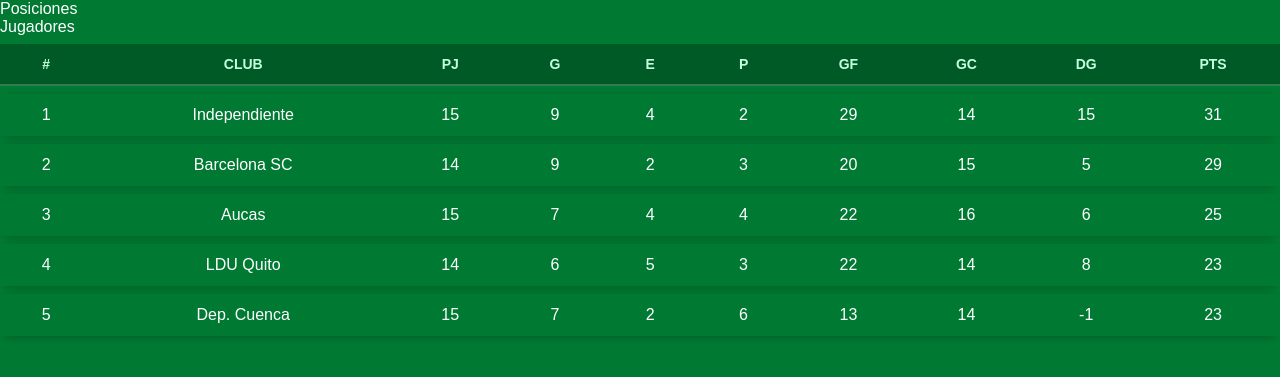
After one commit to Argoti777/Proyectos, a Django app: page /Estadisticas_campeonato/ in a window 1280 px wide. The commit adds this page. Shown: the top 377 px of the page. Run offline with Django 5.2, Linux system fonts and the light colour scheme.

Commit message:
avances_alexis_cambio de css en uno solo

```diff
--- a/principal/static/principal/style.css
+++ b/principal/static/principal/style.css
@@ -1,16 +1,19 @@
+/* ==== BASE PRINCIPAL ==== */
 body {
-    background-color: #007A33;
-    font-family: 'Teko' , sans-serif;
-    color: #ffffff;
-
+  background-color: #007A33;
+  font-family: 'Teko', sans-serif;
+  color: #ffffff;
+  margin: 0;
+  padding: 0;
 }
 
 h1 {
-    color: #ffffff;
+  color: #ffffff;
 }
 
+/* ==== NAVBAR ==== */
 .glass-navbar {
-  font-family: 'Teko' , sans-serif;
+  font-family: 'Teko', sans-serif;
   background: rgba(255, 255, 255, 0.08);
   backdrop-filter: blur(12px);
   -webkit-backdrop-filter: blur(12px);
@@ -76,15 +72,288 @@
   box-shadow: 0 4px 12px rgba(255, 255, 255, 0.2);
 }
 
-.section-partidos{
-  background: #003f2d;
-}
-.section-tabla{
-  background: #003f2d;
-}
-
-
 .card img {
   height: 180px;
   object-fit: cover;
 }
+
+/* ==== SECCIONES ==== */
+.section-partidos,
+.section-tabla {
+  background: #003f2d;
+}
+
+/* ==== LOGIN ==== */
+.login-container {
+  background: rgba(255, 255, 255, 0.08);
+  backdrop-filter: blur(12px);
+  -webkit-backdrop-filter: blur(12px);
+  border: 1px solid rgba(255, 255, 255, 0.2);
+  border-radius: 20px;
+  box-shadow: 0 0 15px rgba(0, 0, 0, 0.3);
+  padding: 40px;
+  width: 100%;
+  max-width: 400px;
+  text-align: center;
+  color: white;
+  margin: auto;
+}
+
+.logo {
+  font-size: 40px;
+  margin-bottom: 20px;
+}
+
+.login-container h2 {
+  color: #ffffff;
+  margin-bottom: 20px;
+  font-size: 28px;
+}
+
+input[type="text"],
+input[type="email"],
+input[type="tel"],
+input[type="password"] {
+  width: 100%;
+  padding: 12px;
+  margin: 10px 0;
+  background-color: rgba(255, 255, 255, 0.1);
+  border: 2px solid rgba(255, 255, 255, 0.2);
+  color: white;
+  border-radius: 8px;
+  box-sizing: border-box;
+  font-size: 16px;
+}
+
+input::placeholder {
+  color: rgba(255, 255, 255, 0.7);
+}
+
+button {
+  width: 100%;
+  padding: 12px;
+  margin-top: 20px;
+  background-color: #003f2d;
+  color: white;
+  border: none;
+  border-radius: 8px;
+  font-size: 18px;
+  cursor: pointer;
+  transition: background-color 0.3s ease, transform 0.2s ease;
+}
+
+button:hover {
+  background-color: #005540;
+  transform: scale(1.02);
+}
+
+.options {
+  margin-top: 15px;
+}
+
+.options a {
+  color: #c2ffdf;
+  text-decoration: none;
+  font-size: 16px;
+}
+
+.options a:hover {
+  text-decoration: underline;
+}
+
+/* ==== DETALLE DE PARTIDOS ==== */
+.detalle-wrapper {
+  padding: 20px;
+}
+
+.detalle-wrapper h1 {
+  text-align: center;
+  margin-bottom: 30px;
+  font-size: 28px;
+}
+
+.tabla-partidos {
+  max-width: 800px;
+  margin: auto;
+  background-color: white;
+  color: black;
+  border-radius: 10px;
+  box-shadow: 0 0 10px #ccc;
+  padding: 20px;
+}
+
+.fecha {
+  font-weight: bold;
+  font-size: 18px;
+  margin-top: 20px;
+  margin-bottom: 10px;
+  border-bottom: 1px solid #ddd;
+  padding-bottom: 5px;
+}
+
+.partido-detalle {
+  display: flex;
+  justify-content: space-between;
+  margin: 8px 0;
+  padding: 10px;
+  background-color: #fafafa;
+  border: 1px solid #eee;
+  border-radius: 5px;
+}
+
+.equipo-detalle {
+  width: 40%;
+  text-align: left;
+}
+
+.resultado-detalle {
+  width: 10%;
+  text-align: center;
+  font-weight: bold;
+}
+
+.total-detalle {
+  width: 100%;
+  text-align: right;
+  font-style: italic;
+  font-size: 14px;
+  margin-top: 5px;
+}
+
+/* ==== ESTADÍSTICAS PARTIDO ==== */
+.estadisticas-container {
+  background-color: white;
+  max-width: 800px;
+  margin: auto;
+  padding: 20px;
+  border-radius: 10px;
+  color: black;
+}
+
+.estadisticas-container h2 {
+  text-align: center;
+  margin-bottom: 20px;
+}
+
+.marcador-estadisticas {
+  display: flex;
+  justify-content: space-between;
+  align-items: flex-start;
+  text-align: center;
+  margin-bottom: 20px;
+}
+
+.equipo-estadisticas {
+  width: 30%;
+  display: flex;
+  flex-direction: column;
+  align-items: center;
+}
+
+.equipo-estadisticas img {
+  width: 80px;
+  height: auto;
+}
+
+.equipo-estadisticas p {
+  margin: 8px 0 4px 0;
+  font-weight: bold;
+}
+
+.equipo-estadisticas .goles {
+  margin-top: 6px;
+  font-size: 13px;
+  color: #444;
+}
+
+.equipo-estadisticas .goles p {
+  margin: 2px 0;
+}
+
+.resultado-estadisticas {
+  font-size: 30px;
+  font-weight: bold;
+  display: flex;
+  align-items: center;
+  gap: 10px;
+}
+
+.finalizado {
+  text-align: center;
+  color: green;
+  font-weight: bold;
+  margin-bottom: 20px;
+}
+
+.estadisticas {
+  display: flex;
+  justify-content: center;
+  gap: 100px;
+  margin-top: 30px;
+}
+
+.col-local,
+.col-visitante {
+  width: 48%;
+}
+
+.col-local p,
+.col-visitante p {
+  margin: 6px 0;
+}
+
+/* ==== TABLA DE POSICIONES MEJORADA ==== */
+.tabla-posiciones {
+  width: 100%;
+  border-collapse: separate;
+  border-spacing: 0 8px;
+  color: white;
+  background: transparent;
+}
+
+.tabla-posiciones th,
+.tabla-posiciones td {
+  padding: 12px 16px;
+  text-align: center;
+  font-size: 16px;
+  background-color: #006c2d;
+}
+
+.tabla-posiciones th {
+  background-color: #005a25;
+  color: #c2ffdf;
+  text-transform: uppercase;
+  font-size: 14px;
+  border: none;
+  border-bottom: 2px solid #ffffff33;
+}
+
+.tabla-posiciones tbody tr {
+  border-radius: 12px;
+  overflow: hidden;
+  box-shadow: 0 2px 8px rgba(0, 0, 0, 0.2);
+}
+
+.tabla-posiciones tbody tr td {
+  background-color: #007a33;
+  border: none;
+}
+
+.tabla-posiciones tbody tr:hover td {
+  background-color: #00a74f;
+  transition: background-color 0.2s ease-in-out;
+}
+
+.tabla-posiciones .equipo-cell {
+  display: flex;
+  align-items: center;
+  gap: 10px;
+  text-align: left;
+}
+
+.tabla-posiciones .equipo-cell img {
+  width: 30px;
+  height: 30px;
+  object-fit: contain;
+  border-radius: 50%;
+}
--- /dev/null
+++ b/principal/templates/principal/Estadisticas_campeonato.html
@@ -0,0 +1,101 @@
+{% load static %}
+<!DOCTYPE html>
+<html lang="es">
+<head>
+  <meta charset="UTF-8">
+  <title>Tabla de Posiciones</title>
+  <link rel="stylesheet" href="{% static 'principal/style.css' %}">
+</head>
+<body>
+
+  <div class="menu">
+    <div class="tab active" onclick="mostrarSeccion('posiciones')">Posiciones</div>
+    <div class="tab" onclick="mostrarSeccion('jugadores')">Jugadores</div>
+  </div>
+
+  <div class="contenido" id="posiciones">
+    <table class="tabla-posiciones">
+      <thead>
+        <tr>
+          <th>#</th>
+          <th>Club</th>
+          <th>PJ</th>
+          <th>G</th>
+          <th>E</th>
+          <th>P</th>
+          <th>GF</th>
+          <th>GC</th>
+          <th>DG</th>
+          <th>Pts</th>
+        </tr>
+      </thead>
+      <tbody>
+        <tr><td>1</td><td>Independiente</td><td>15</td><td>9</td><td>4</td><td>2</td><td>29</td><td>14</td><td>15</td><td>31</td></tr>
+        <tr><td>2</td><td>Barcelona SC</td><td>14</td><td>9</td><td>2</td><td>3</td><td>20</td><td>15</td><td>5</td><td>29</td></tr>
+        <tr><td>3</td><td>Aucas</td><td>15</td><td>7</td><td>4</td><td>4</td><td>22</td><td>16</td><td>6</td><td>25</td></tr>
+        <tr><td>4</td><td>LDU Quito</td><td>14</td><td>6</td><td>5</td><td>3</td><td>22</td><td>14</td><td>8</td><td>23</td></tr>
+        <tr><td>5</td><td>Dep. Cuenca</td><td>15</td><td>7</td><td>2</td><td>6</td><td>13</td><td>14</td><td>-1</td><td>23</td></tr>
+      </tbody>
+    </table>
+  </div>
+
+  <div class="contenido" id="jugadores" style="display:none;">
+    <h2>Máximos Goleadores</h2>
+    <div class="jugador">
+      <img src="https://randomuser.me/api/portraits/men/32.jpg" alt="Juan Pérez">
+      <div>
+        <strong>Juan Pérez</strong> <br>
+        LDU Quito – 12 goles
+      </div>
+    </div>
+    <div class="jugador">
+      <img src="https://randomuser.me/api/portraits/men/45.jpg" alt="Carlos Romero">
+      <div>
+        <strong>Carlos Romero</strong> <br>
+        Barcelona SC – 10 goles
+      </div>
+    </div>
+    <div class="jugador">
+      <img src="https://randomuser.me/api/portraits/men/28.jpg" alt="Javier Mendoza">
+      <div>
+        <strong>Javier Mendoza</strong> <br>
+        Aucas – 9 goles
+      </div>
+    </div>
+
+    <h2>Máximos Asistidores</h2>
+    <div class="jugador">
+      <img src="https://randomuser.me/api/portraits/men/50.jpg" alt="Luis Gómez">
+      <div>
+        <strong>Luis Gómez</strong> <br>
+        Independiente – 8 asistencias
+      </div>
+    </div>
+    <div class="jugador">
+      <img src="https://randomuser.me/api/portraits/men/37.jpg" alt="Andrés López">
+      <div>
+        <strong>Andrés López</strong> <br>
+        Orense – 7 asistencias
+      </div>
+    </div>
+    <div class="jugador">
+      <img src="https://randomuser.me/api/portraits/men/16.jpg" alt="Mario Ruiz">
+      <div>
+        <strong>Mario Ruiz</strong> <br>
+        U. Católica – 6 asistencias
+      </div>
+    </div>
+  </div>
+
+  <script>
+    function mostrarSeccion(seccion) {
+      document.getElementById('posiciones').style.display = (seccion === 'posiciones') ? 'block' : 'none';
+      document.getElementById('jugadores').style.display = (seccion === 'jugadores') ? 'block' : 'none';
+
+      document.querySelectorAll('.tab').forEach(tab => tab.classList.remove('active'));
+      document.querySelector('.tab[onclick*="' + seccion + '"]').classList.add('active');
+    }
+  </script>
+
+</body>
+</html>
--- a/principal/templates/principal/home.html
+++ b/principal/templates/principal/home.html
@@ -18,7 +18,7 @@
 <div class="d-flex align-items-center">
   <a class="nav-link active" href=""><i class="bi bi-house-fill"></i>  Home</a>
   <a class="nav-link active" href="{% url 'campeonato' %}"><i class="bi bi-trophy-fill"></i>  Campeonato</a>
-  <a class="nav-link active" href="#"><i class="bi bi-bar-chart-fill"></i>  Estadisticas</i></a>
+  <a class="nav-link active" href="{% url 'Estadisticas_campeonato' %}"><i class="bi bi-bar-chart-fill"></i>  Estadisticas</i></a>
 </div>
 
 
@@ -29,9 +29,9 @@
 
     <!-- Lado derecho -->
     <div class="d-flex align-items-center">
-      <a class="nav-link active" href="#"><i class="bi bi-life-preserver"></i>  Partidos</a>
+      <a class="nav-link active" href="{% url 'detalle_partido' %}"><i class="bi bi-life-preserver"></i>  Partidos</a>
       <a class="nav-link active" href="#"><i class="bi bi-person-circle"></i> Jugadores</a>
-      <a href="{% url 'inicio_sesion'% }" class="btn btn-light btn-lg">Crear una cuenta</a>
+      <a href="{% url 'inicio_sesion' %}" class="btn btn-light btn-lg">Iniciar Sesion</a>
     </div>
   </div>
 </nav>
--- a/principal/urls.py
+++ b/principal/urls.py
@@ -7,4 +7,6 @@
     path('campeonato/', views.campeonato, name='campeonato'),
     path('ayuda/', views.ayuda, name='ayuda'),
     path('inicio_sesion/', views.inicio_sesion, name='inicio_sesion'),
+    path('detalle_partido/', views.detalle_partido, name='detalle_partido'),
+    path('Estadisticas_campeonato/', views.Estadisticas_campeonato, name='Estadisticas_campeonato'),
 ]
--- a/principal/views.py
+++ b/principal/views.py
@@ -13,4 +13,12 @@
 def inicio_sesion(request):
     return render(request, 'principal/inicio_sesion.html')
 
+def detalle_partido(request):
+    return render(request, 'principal/detalle_partido.html')
+
+def estadisticas_partido(request):
+    return render(request, 'principal/estadisticas_partido.html')
+
+def Estadisticas_campeonato(request):
+    return render(request, 'principal/Estadisticas_campeonato.html')
 # Create your views here.
```
Also changed, not shown: other parts of principal/static/principal/style.css (+14 -21 lines), principal/templates/principal/detalle_partido.html (added, +73 -0 lines), principal/templates/principal/inicio_sesion.html (+5 -4 lines).
